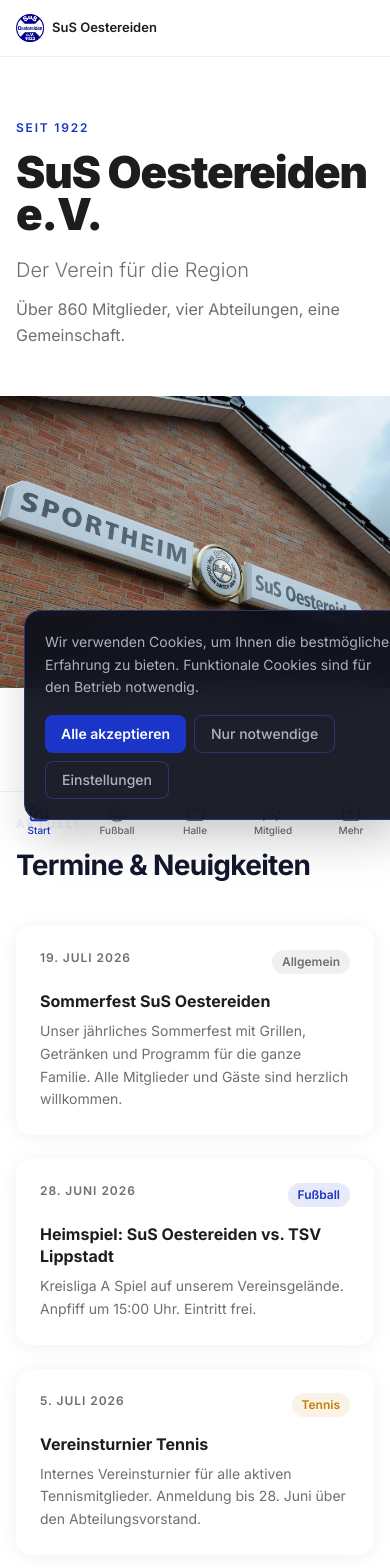
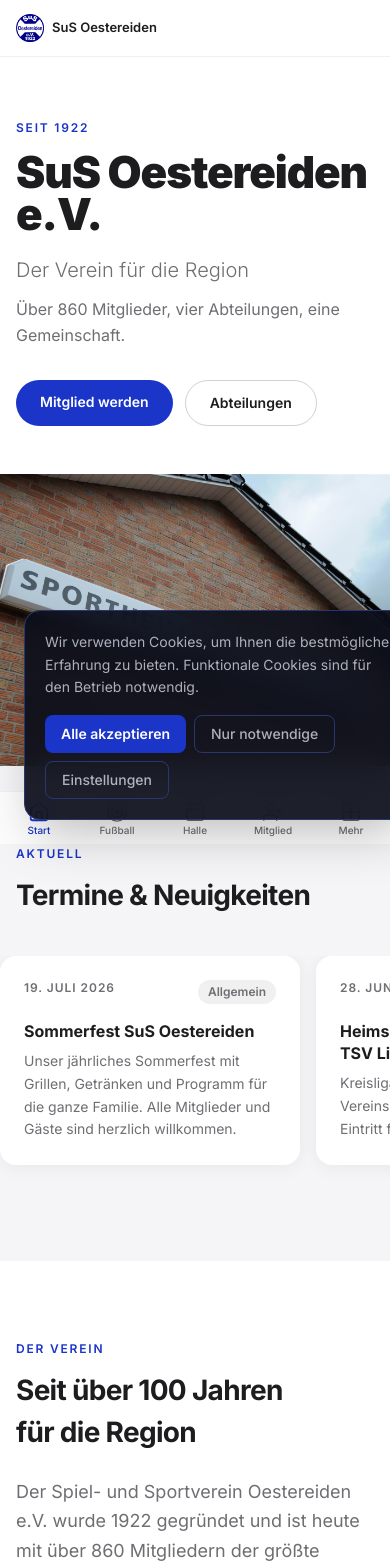
Before and after one commit to nilsworm/Website-Oestereiden, a Next.js app: page / in a window 390 px wide. Shown: the top 1568 px of the page. Built offline with nearby package versions, Linux system fonts and the light colour scheme.

Commit message:
feat: homepage — Apple section colors, mobile scroll shelfs, hero CTAs

```diff
--- a/src/app/page.tsx
+++ b/src/app/page.tsx
@@ -1,4 +1,5 @@
 import type { Metadata } from 'next'
+import Link from 'next/link'
 import HeroSection from '@/components/ui/HeroSection'
 import EventCard from '@/components/ui/EventCard'
 import BoardMember from '@/components/ui/BoardMember'
@@ -19,22 +20,6 @@
   title: 'SuS Oestereiden e.V. 1922 — Der Verein für die Region',
 }
 
-const statsBar = (
-  <div className="flex flex-wrap items-center gap-6 text-sus-light/70 text-sm font-medium">
-    {[
-      { value: '1922', label: 'Gegründet' },
-      { value: '860+', label: 'Mitglieder' },
-      { value: '4', label: 'Abteilungen' },
-      { value: 'Rüthen', label: 'Standort' },
-    ].map(stat => (
-      <div key={stat.label} className="flex items-baseline gap-1.5">
-        <span className="text-sus-light font-bold text-lg">{stat.value}</span>
-        <span>{stat.label}</span>
-      </div>
-    ))}
-  </div>
-)
-
 export default function HomePage() {
   return (
     <>
@@ -43,16 +28,42 @@
         subtitle="Der Verein für die Region"
         description="Über 860 Mitglieder, vier Abteilungen, eine Gemeinschaft."
         bgImage="/images/hero/Verein-allgemein-7.jpg"
-      />
+      >
+        <div className="flex flex-wrap gap-3 mt-8">
+          <Link
+            href="/mitgliedschaft"
+            className="px-6 py-3 bg-[#1a35c8] text-white text-sm font-semibold rounded-full hover:bg-[#1a35c8]/90 transition-colors"
+          >
+            Mitglied werden
+          </Link>
+          <Link
+            href="#abteilungen"
+            className="px-6 py-3 border border-[#1d1d1f]/20 text-[#1d1d1f] text-sm font-semibold rounded-full hover:bg-[#1d1d1f]/5 transition-colors"
+          >
+            Abteilungen
+          </Link>
+        </div>
+      </HeroSection>
 
-      {/* Aktuelles — HELL */}
-      <section className="min-h-[70vh] py-32 px-4 bg-white flex flex-col justify-center">
-        <div className="max-w-7xl mx-auto w-full">
+      {/* Aktuelles */}
+      <section className="py-20 md:py-28 bg-[#f5f5f7]">
+        <div className="max-w-7xl mx-auto w-full px-4">
           <FadeIn>
-            <p className="text-xs font-semibold text-sus-royal uppercase tracking-[0.15em] mb-3">Aktuell</p>
-            <h2 className="text-[clamp(28px,4vw,48px)] font-bold text-sus-ink mb-10">Termine & Neuigkeiten</h2>
+            <p className="text-xs font-semibold text-[#1a35c8] uppercase tracking-[0.15em] mb-3">Aktuell</p>
+            <h2 className="text-[clamp(28px,4vw,48px)] font-bold text-[#1d1d1f] mb-10">Termine & Neuigkeiten</h2>
           </FadeIn>
-          <AnimatedGrid className="grid grid-cols-1 md:grid-cols-3 gap-6">
+        </div>
+        {/* Mobile: horizontaler Scroll */}
+        <div className="md:hidden flex gap-4 overflow-x-auto px-4 pb-4 snap-x snap-mandatory">
+          {events.map((event, i) => (
+            <div key={i} className="flex-shrink-0 w-[300px] snap-start">
+              <EventCard event={event} />
+            </div>
+          ))}
+        </div>
+        {/* Desktop: Grid */}
+        <div className="hidden md:block max-w-7xl mx-auto px-4">
+          <AnimatedGrid className="grid grid-cols-3 gap-6">
             {events.map((event, i) => (
               <EventCard key={i} event={event} />
             ))}
@@ -60,18 +71,20 @@
         </div>
       </section>
 
-      {/* Über den Verein — DUNKEL */}
-      <section className="min-h-[70vh] py-32 px-4 bg-sus-navy text-sus-light flex flex-col justify-center">
+      {/* Über den Verein + Stats */}
+      <section className="py-20 md:py-28 px-4 bg-white">
         <div className="max-w-7xl mx-auto w-full">
           <div className="grid grid-cols-1 md:grid-cols-2 gap-16 items-center">
             <FadeIn>
-              <p className="text-xs font-semibold text-sus-royal uppercase tracking-[0.15em] mb-3">Der Verein</p>
-              <h2 className="text-[clamp(28px,4vw,48px)] font-bold mb-6">Seit über 100 Jahren<br />für die Region</h2>
-              <p className="text-sus-light/60 leading-relaxed mb-4 text-lg">
+              <p className="text-xs font-semibold text-[#1a35c8] uppercase tracking-[0.15em] mb-3">Der Verein</p>
+              <h2 className="text-[clamp(28px,4vw,48px)] font-bold text-[#1d1d1f] mb-6">
+                Seit über 100 Jahren<br />für die Region
+              </h2>
+              <p className="text-[#6e6e73] leading-relaxed mb-4 text-lg">
                 Der Spiel- und Sportverein Oestereiden e.V. wurde 1922 gegründet und ist heute mit
                 über 860 Mitgliedern der größte Verein im Stadtgebiet Rüthen.
               </p>
-              <p className="text-sus-light/60 leading-relaxed">
+              <p className="text-[#6e6e73] leading-relaxed">
                 Mit vier aktiven Abteilungen bieten wir Sport und Gemeinschaft für jedes Alter.
               </p>
             </FadeIn>
@@ -80,18 +93,18 @@
         </div>
       </section>
 
-      {/* Foto-Ticker — Vereinsleben */}
+      {/* Foto-Ticker */}
       {(() => {
         const photos = [
-          { src: '/images/hero/Fussball-30.jpg',        label: 'Fußball' },
-          { src: '/images/hero/Verein-allgemein-7.jpg',  label: 'Vereinsleben' },
-          { src: '/images/hero/Tennis-2.jpg',            label: 'Tennis' },
-          { src: '/images/hero/Kindertanzen-6.jpg',      label: 'Breitensport' },
-          { src: '/images/hero/Verein-allgemein-16.jpg', label: 'Der Verein' },
+          { src: '/images/hero/Fussball-30.jpg',          label: 'Fußball' },
+          { src: '/images/hero/Verein-allgemein-7.jpg',   label: 'Vereinsleben' },
+          { src: '/images/hero/Tennis-2.jpg',             label: 'Tennis' },
+          { src: '/images/hero/Kindertanzen-6.jpg',       label: 'Breitensport' },
+          { src: '/images/hero/Verein-allgemein-16.jpg',  label: 'Der Verein' },
         ]
         const track = [...photos, ...photos]
         return (
-          <div className="overflow-hidden bg-sus-ink">
+          <div className="overflow-hidden bg-[#0a0e1a]">
             <div className="flex animate-ticker w-max" style={{ animationDuration: '48s' }}>
               {track.map((photo, i) => (
                 <div key={i} className="relative h-64 w-96 flex-shrink-0 overflow-hidden">
@@ -112,17 +125,17 @@
         )
       })()}
 
-      {/* Vorsitzender-Zitat — DUNKEL */}
+      {/* Vorsitzender-Zitat */}
       <QuoteSection />
 
-      {/* Abteilungen — HELL */}
-      <section className="min-h-[70vh] py-32 px-4 bg-white flex flex-col justify-center">
+      {/* Abteilungen */}
+      <section id="abteilungen" className="py-20 md:py-28 px-4 bg-[#f5f5f7]">
         <div className="max-w-7xl mx-auto w-full">
           <FadeIn>
-            <p className="text-xs font-semibold text-sus-royal uppercase tracking-[0.15em] mb-3">Sport</p>
-            <h2 className="text-[clamp(28px,4vw,48px)] font-bold text-sus-ink mb-10">Unsere Abteilungen</h2>
+            <p className="text-xs font-semibold text-[#1a35c8] uppercase tracking-[0.15em] mb-3">Sport</p>
+            <h2 className="text-[clamp(28px,4vw,48px)] font-bold text-[#1d1d1f] mb-10">Unsere Abteilungen</h2>
           </FadeIn>
-          <AnimatedGrid className="grid grid-cols-1 sm:grid-cols-2 lg:grid-cols-4 gap-6">
+          <AnimatedGrid className="grid grid-cols-2 lg:grid-cols-4 gap-4 md:gap-6">
             {departments.map(dept => (
               <DepartmentCard key={dept.id} department={dept} />
             ))}
@@ -130,23 +143,41 @@
         </div>
       </section>
 
-      {/* Vorstand — MITTEL */}
-      <section className="py-16 px-4 bg-sus-club">
+      {/* Vorstand */}
+      <section className="py-16 px-4 bg-white">
         <div className="max-w-5xl mx-auto w-full">
           <FadeIn>
-            <p className="text-xs font-semibold text-sus-royal uppercase tracking-[0.15em] mb-2">Team</p>
-            <h2 className="text-[clamp(22px,3vw,36px)] font-bold text-sus-light mb-10">Vereinsvorstand</h2>
+            <p className="text-xs font-semibold text-[#1a35c8] uppercase tracking-[0.15em] mb-2">Team</p>
+            <h2 className="text-[clamp(22px,3vw,36px)] font-bold text-[#1d1d1f] mb-10">Vereinsvorstand</h2>
           </FadeIn>
-          <AnimatedGrid className="grid grid-cols-3 sm:grid-cols-6 gap-6 mb-10">
+          {/* Mobile: horizontaler Scroll */}
+          <div className="md:hidden flex gap-6 overflow-x-auto pb-4 snap-x">
+            {mainBoard.map(member => (
+              <div key={member.name} className="flex-shrink-0 w-20 snap-start">
+                <BoardMember member={member} />
+              </div>
+            ))}
+          </div>
+          {/* Desktop: Grid */}
+          <AnimatedGrid className="hidden md:grid grid-cols-6 gap-6 mb-10">
             {mainBoard.map(member => (
               <BoardMember key={member.name} member={member} />
             ))}
           </AnimatedGrid>
-          <div className="border-t border-sus-muted/30 pt-8">
+          <div className="border-t border-gray-200 pt-8 mt-8">
             <FadeIn>
-              <p className="text-[10px] font-semibold text-sus-light/30 uppercase tracking-[0.15em] mb-6">Beisitzende</p>
+              <p className="text-[10px] font-semibold text-[#6e6e73] uppercase tracking-[0.15em] mb-6">Beisitzende</p>
             </FadeIn>
-            <AnimatedGrid className="grid grid-cols-4 gap-6">
+            {/* Mobile: horizontaler Scroll */}
+            <div className="md:hidden flex gap-6 overflow-x-auto pb-4 snap-x">
+              {advisoryBoard.map(member => (
+                <div key={member.name} className="flex-shrink-0 w-20 snap-start">
+                  <BoardMember member={member} />
+                </div>
+              ))}
+            </div>
+            {/* Desktop: Grid */}
+            <AnimatedGrid className="hidden md:grid grid-cols-4 gap-6">
               {advisoryBoard.map(member => (
                 <BoardMember key={member.name} member={member} />
               ))}
@@ -155,20 +186,21 @@
         </div>
       </section>
 
-      {/* Standort — DUNKEL */}
+      {/* Standort */}
       <StandortSection />
 
-      {/* Vereinsinfos — HELL */}
+      {/* Vereinsinfos */}
       <VereinsinfoSection />
 
-      {/* Sponsoren — ganz unten */}
-      <section className="py-12 px-4 bg-sus-navy border-t border-sus-muted/20">
+      {/* Sponsoren */}
+      <section className="py-12 px-4 bg-[#f5f5f7] border-t border-gray-200/60">
         <div className="max-w-7xl mx-auto">
-          <p className="text-[11px] font-semibold text-sus-light/30 uppercase tracking-[0.15em] text-center mb-8">Unsere Sponsoren</p>
+          <p className="text-[11px] font-semibold text-[#6e6e73] uppercase tracking-[0.15em] text-center mb-8">
+            Unsere Sponsoren
+          </p>
           <SponsorGrid sponsors={sponsors} />
         </div>
       </section>
-
     </>
   )
 }
```
